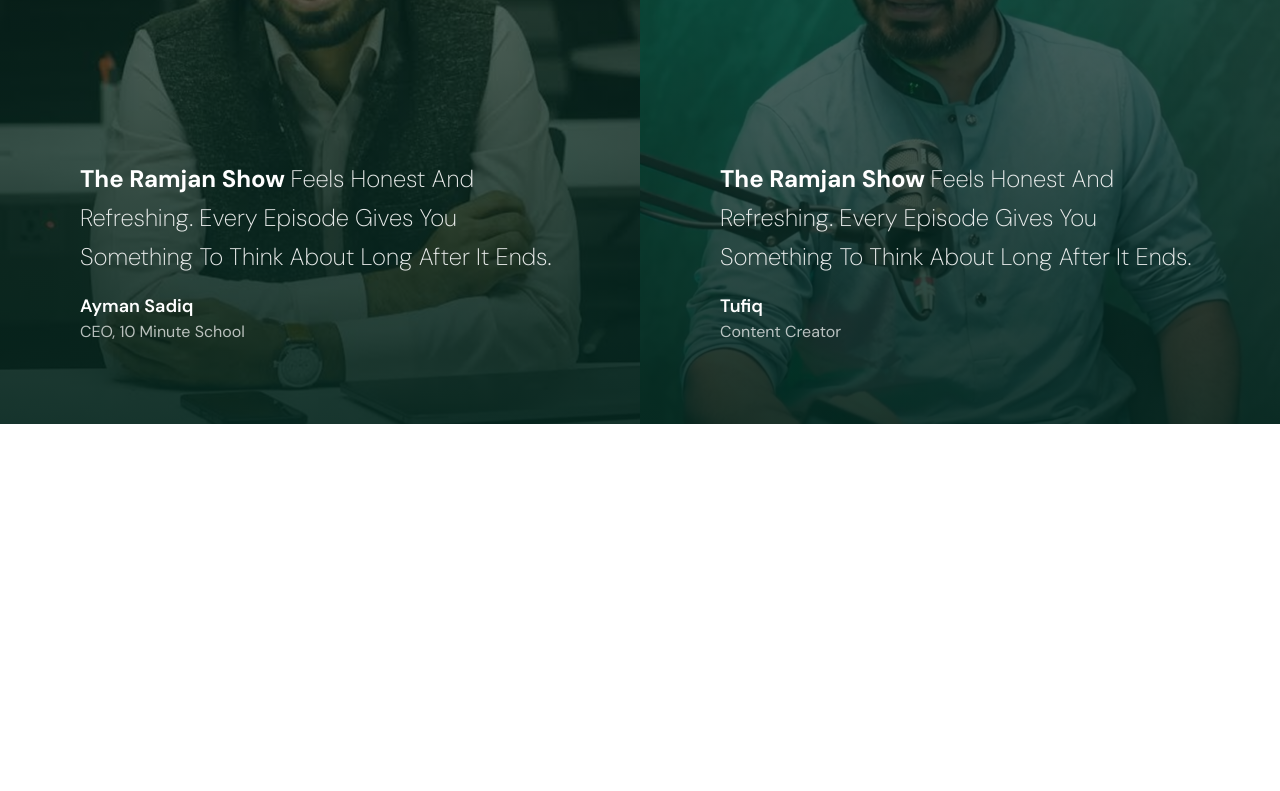
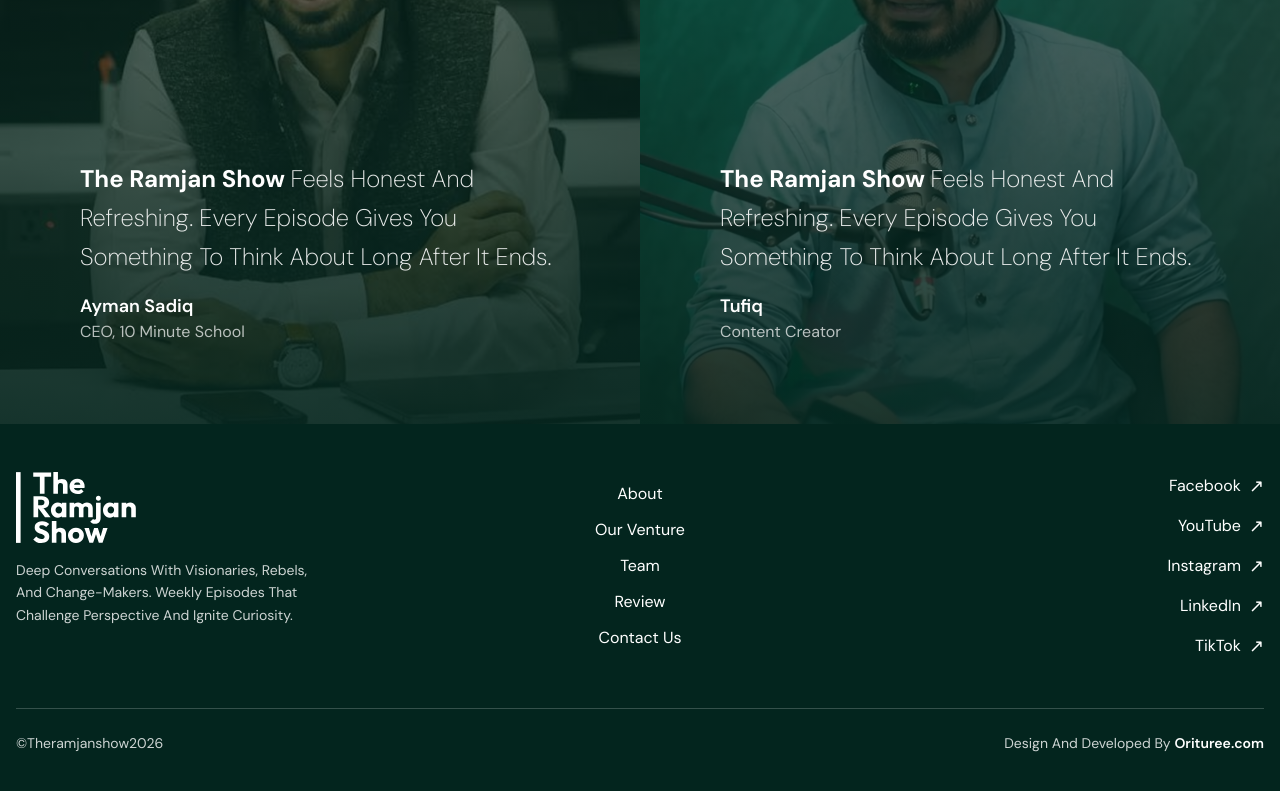
Before and after one commit to KhandakerSamin/TRS-Frontend, a Next.js app: page / in a window 1280 px wide. Shown: the part 6099-6890 px from the top of the page. Before the commit the page ends 6523 px from the top, so only its background shows below. Built offline with nearby package versions, Linux system fonts and the light colour scheme.

Commit message:
Created footer

```diff
--- a/src/app/page.js
+++ b/src/app/page.js
@@ -4,6 +4,7 @@
 import Team from '@/components/Homepage/Team';
 import Newspaper from '@/components/Homepage/Newspaper';
 import Peoplesay from '@/components/Homepage/Peoplesay';
+import Footer from '@/components/Global/Footer';
 
 export default function Home() {
   return (
@@ -14,6 +15,7 @@
       <Team />
       <Newspaper />
       <Peoplesay />
+      <Footer />
     </div>
   );
 }
--- a/src/components/Global/Footer.js
+++ b/src/components/Global/Footer.js
@@ -0,0 +1,123 @@
+'use client';
+
+import Image from 'next/image';
+import Link from 'next/link';
+import { useEffect, useRef, useState } from 'react';
+
+export default function Footer() {
+  const [isVisible, setIsVisible] = useState(false);
+  const footerRef = useRef(null);
+
+  useEffect(() => {
+    const observer = new IntersectionObserver(
+      ([entry]) => {
+        if (entry.isIntersecting) {
+          setIsVisible(true);
+        }
+      },
+      { threshold: 0.1 }
+    );
+
+    if (footerRef.current) {
+      observer.observe(footerRef.current);
+    }
+
+    return () => {
+      if (footerRef.current) {
+        observer.unobserve(footerRef.current);
+      }
+    };
+  }, []);
+
+  return (
+    <footer ref={footerRef} className="bg-[#03251E] text-white py-12 overflow-hidden">
+      <div className="container mx-auto px-4 max-w-7xl">
+        {/* Main Footer Content */}
+        <div className="grid grid-cols-1 lg:grid-cols-3 gap-8 lg:gap-12 mb-12">
+          {/* Left: Logo Section */}
+          <div
+            className={`flex flex-col gap-4 transition-all duration-700 ease-out ${
+              isVisible ? 'opacity-100 translate-y-0' : 'opacity-0 translate-y-10'
+            }`}
+            style={{ transitionDelay: '100ms' }}
+          >
+            <Image
+              src="/trs-logo.svg"
+              alt="The Ramjan Show"
+              width={120}
+              height={120}
+              className="w-30 h-auto transform hover:scale-110 transition-transform duration-300"
+            />
+            <div className="">
+
+              <p className="text-sm text-white/80 leading-relaxed">
+                Deep Conversations With Visionaries, Rebels,<br />
+                And Change-Makers. Weekly Episodes That<br />
+                Challenge Perspective And Ignite Curiosity.
+              </p>
+            </div>
+          </div>
+
+          {/* Center: Navigation Links */}
+          <div
+            className={`flex flex-col gap-3 lg:items-center lg:justify-center transition-all duration-700 ease-out ${
+              isVisible ? 'opacity-100 translate-y-0' : 'opacity-0 translate-y-10'
+            }`}
+            style={{ transitionDelay: '300ms' }}
+          >
+            <Link href="#" className="text-base hover:text-white/80 hover:translate-x-2 transition-all duration-300">
+              About
+            </Link>
+            <Link href="#" className="text-base hover:text-white/80 hover:translate-x-2 transition-all duration-300">
+              Our Venture
+            </Link>
+            <Link href="#" className="text-base hover:text-white/80 hover:translate-x-2 transition-all duration-300">
+              Team
+            </Link>
+            <Link href="#" className="text-base hover:text-white/80 hover:translate-x-2 transition-all duration-300">
+              Review
+            </Link>
+            <Link href="#" className="text-base hover:text-white/80 hover:translate-x-2 transition-all duration-300">
+              Contact Us
+            </Link>
+          </div>
+
+          {/* Right: Social Media Links */}
+          <div
+            className={`flex flex-col gap-3 lg:items-end lg:justify-center transition-all duration-700 ease-out ${
+              isVisible ? 'opacity-100 translate-y-0' : 'opacity-0 translate-y-10'
+            }`}
+            style={{ transitionDelay: '500ms' }}
+          >
+            <Link href="#" className="text-base hover:text-white/80 transition-all duration-300 flex items-center gap-2 group">
+              Facebook <span className="text-lg group-hover:translate-x-1 group-hover:-translate-y-1 transition-transform duration-300">↗</span>
+            </Link>
+            <Link href="#" className="text-base hover:text-white/80 transition-all duration-300 flex items-center gap-2 group">
+              YouTube <span className="text-lg group-hover:translate-x-1 group-hover:-translate-y-1 transition-transform duration-300">↗</span>
+            </Link>
+            <Link href="#" className="text-base hover:text-white/80 transition-all duration-300 flex items-center gap-2 group">
+              Instagram <span className="text-lg group-hover:translate-x-1 group-hover:-translate-y-1 transition-transform duration-300">↗</span>
+            </Link>
+            <Link href="#" className="text-base hover:text-white/80 transition-all duration-300 flex items-center gap-2 group">
+              LinkedIn <span className="text-lg group-hover:translate-x-1 group-hover:-translate-y-1 transition-transform duration-300">↗</span>
+            </Link>
+            <Link href="#" className="text-base hover:text-white/80 transition-all duration-300 flex items-center gap-2 group">
+              TikTok <span className="text-lg group-hover:translate-x-1 group-hover:-translate-y-1 transition-transform duration-300">↗</span>
+            </Link>
+          </div>
+        </div>
+
+        {/* Bottom Section */}
+        <div
+          className={`border-t border-white/20 pt-6 flex flex-col md:flex-row justify-between items-center gap-4 text-sm text-white/80 transition-all duration-700 ease-out ${
+            isVisible ? 'opacity-100 translate-y-0' : 'opacity-0 translate-y-10'
+          }`}
+          style={{ transitionDelay: '700ms' }}
+        >
+          <p>©Theramjanshow2026</p>
+          <p>Design And Developed By <span className="font-semibold text-white">Orituree.com</span></p>
+        </div>
+      </div>
+    </footer>
+  );
+}
```
Also changed, not shown: 1 other file (tests, documents, lock files or other folders).
